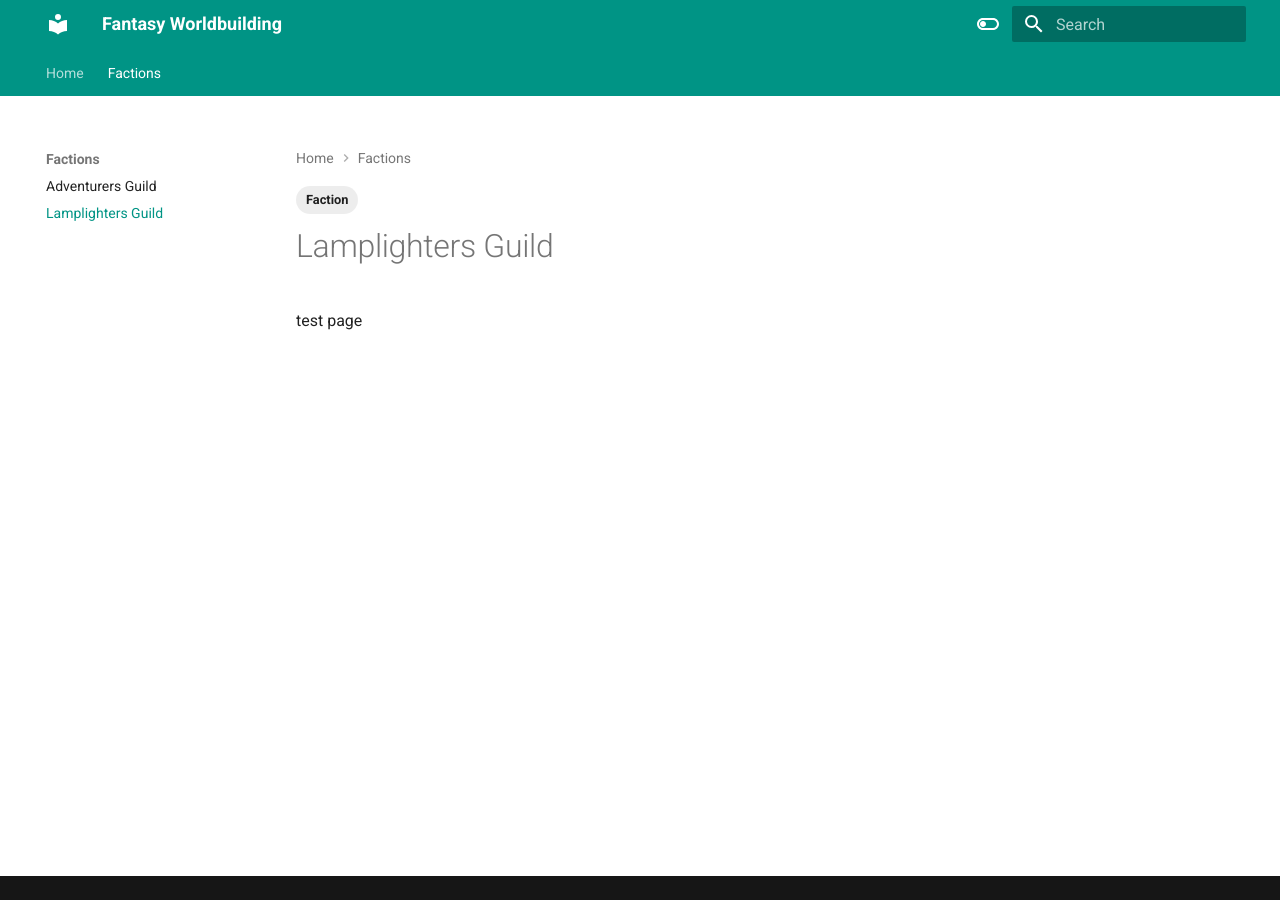
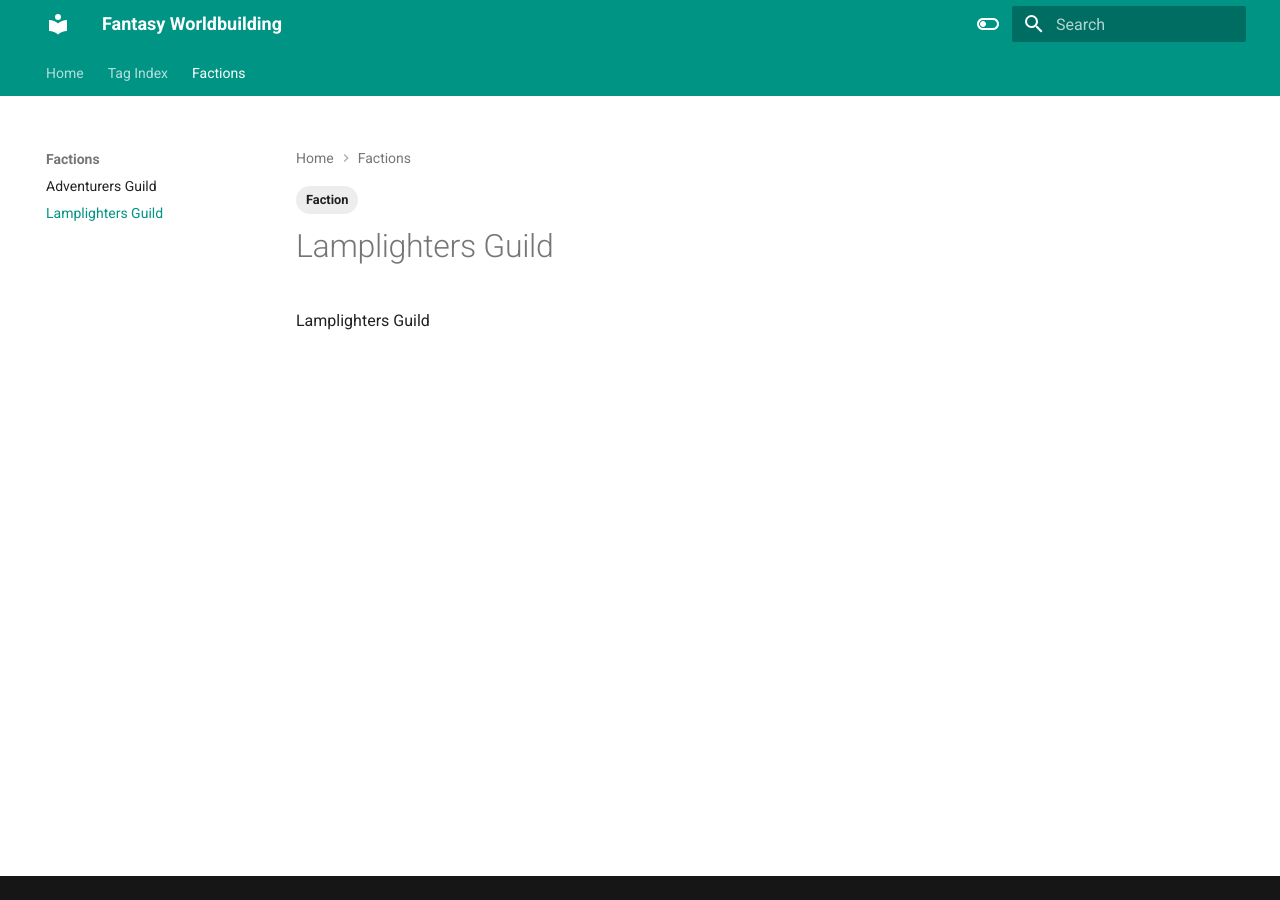
Before and after one commit to halforcmonk/FantasyWorldbuilding, an MkDocs documentation site: the page built from docs/Factions/Lamplighters Guild.md, in a window 1280 px wide. Built offline with MkDocs 1.6.1 and Material for MkDocs 9.7.7, drawn with Linux system fonts in a browser that asks for light colours.

Commit message:
vault backup: 2023-06-18 18:00:45

```diff
--- a/docs/Factions/Lamplighters Guild.md
+++ b/docs/Factions/Lamplighters Guild.md
@@ -3,4 +3,4 @@ tags:
 - Faction
 ---
 
-test page
+Lamplighters Guild
--- /dev/null
+++ b/docs/tags.md
@@ -0,0 +1,3 @@
+# Tag Index
+
+[TAGS]
--- a/mkdocs.yml
+++ b/mkdocs.yml
@@ -57,7 +57,8 @@ markdown_extensions:
 plugins:
   - search
   - roamlinks
-  - tags
+  - tags:
+      tags_file: tags.md
 
 extra_javascript:
   - https://polyfill.io/v3/polyfill.min.js?features=es6
```
Also changed, not shown: docs/Factions/Adventurers Guild.md (+2 -0 lines).
